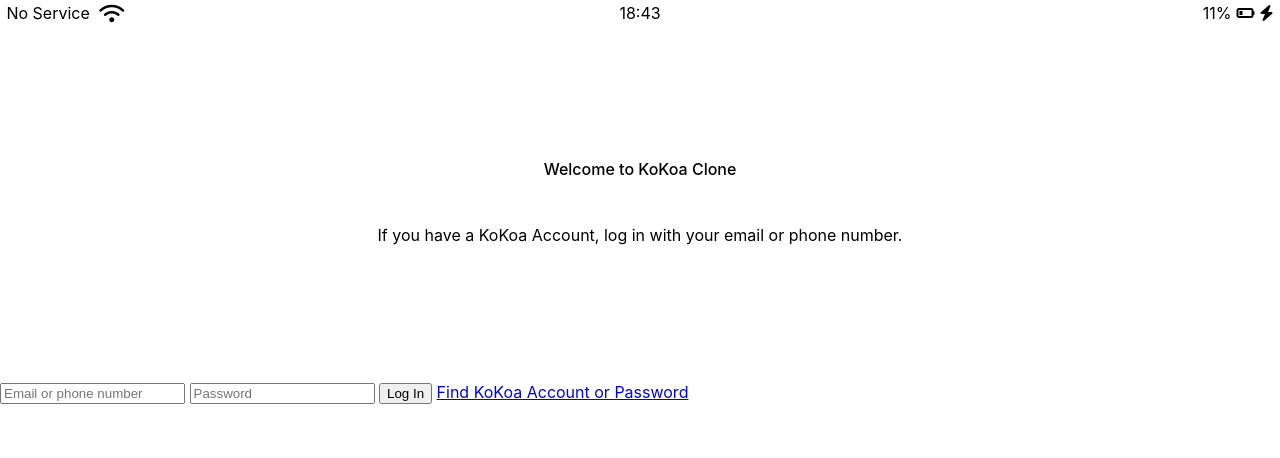
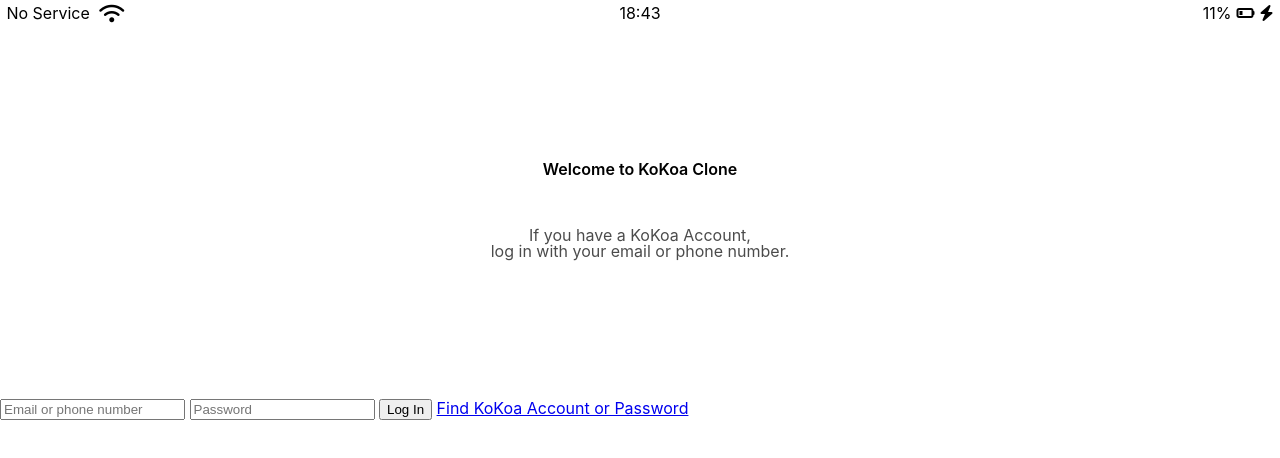
Before and after one commit to Haurpa/kokoa-clone-2022, a plain HTML site: page index.html in a window 1280 px wide. Drawn offline with Linux system fonts and the light colour scheme.

Commit message:
create welcome.header.css and edit .gitignore

```diff
--- a/index.html
+++ b/index.html
@@ -27,7 +27,8 @@
     <header class="welcome-header">
       <h1 class="welcome-header__title">Welcome to KoKoa Clone</h1>
       <p class="welcome-header__text">
-        If you have a KoKoa Account, log in with your email or phone number.
+        If you have a KoKoa Account, <br />log in with your email or phone
+        number.
       </p>
     </header>
 
--- a/style.css
+++ b/style.css
@@ -1,25 +1,7 @@
 @import "reset.css";
 @import "status-bar.css";
+@import "welcome-header.css";
 
 body{
     font-family: -apple-system, BlinkMacSystemFont, 'Segoe UI', Roboto, Oxygen, Ubuntu, Cantarell, 'Open Sans', 'Helvetica Neue', sans-serif;
 }
-
-.welcome-header{
-    margin: 140px 0px;
-    text-align: center;
-    display: flex;
-    flex-direction: column;
-    justify-content: center;
-    align-items: center;
-
-}
-
-.welcome-header__title{
-    margin-bottom: 50px;
-    font-weight: 500;
-}
-
-.welcome-header__text{
-    width: 50%;
-}
--- /dev/null
+++ b/welcome-header.css
@@ -0,0 +1,17 @@
+.welcome-header{
+    margin: 140px 0px;
+    text-align: center;
+    display: flex;
+    flex-direction: column;
+    align-items: center;
+}
+
+.welcome-header__title{
+    margin-bottom: 50px;
+    font-weight: 600;
+}
+
+.welcome-header__text{
+    width: 25%;
+    opacity: 0.7;
+}
```
Also changed, not shown: 1 other file.
